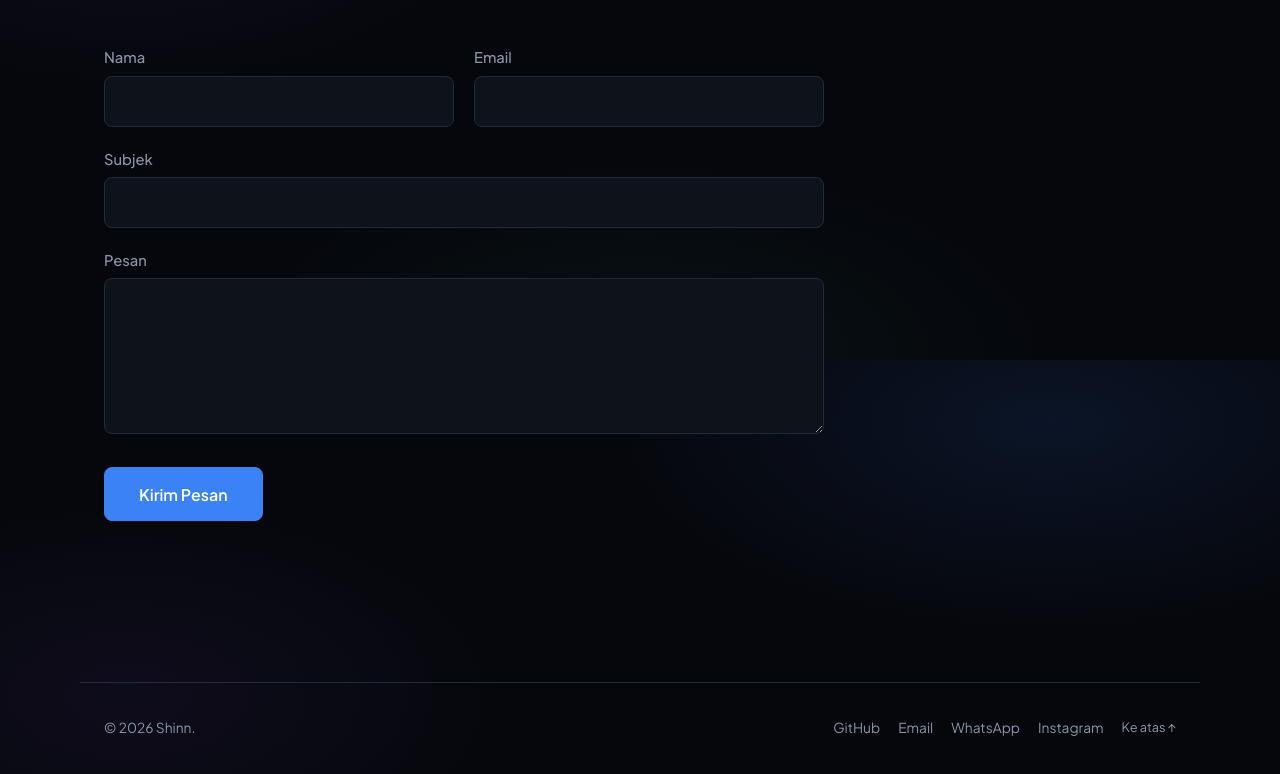
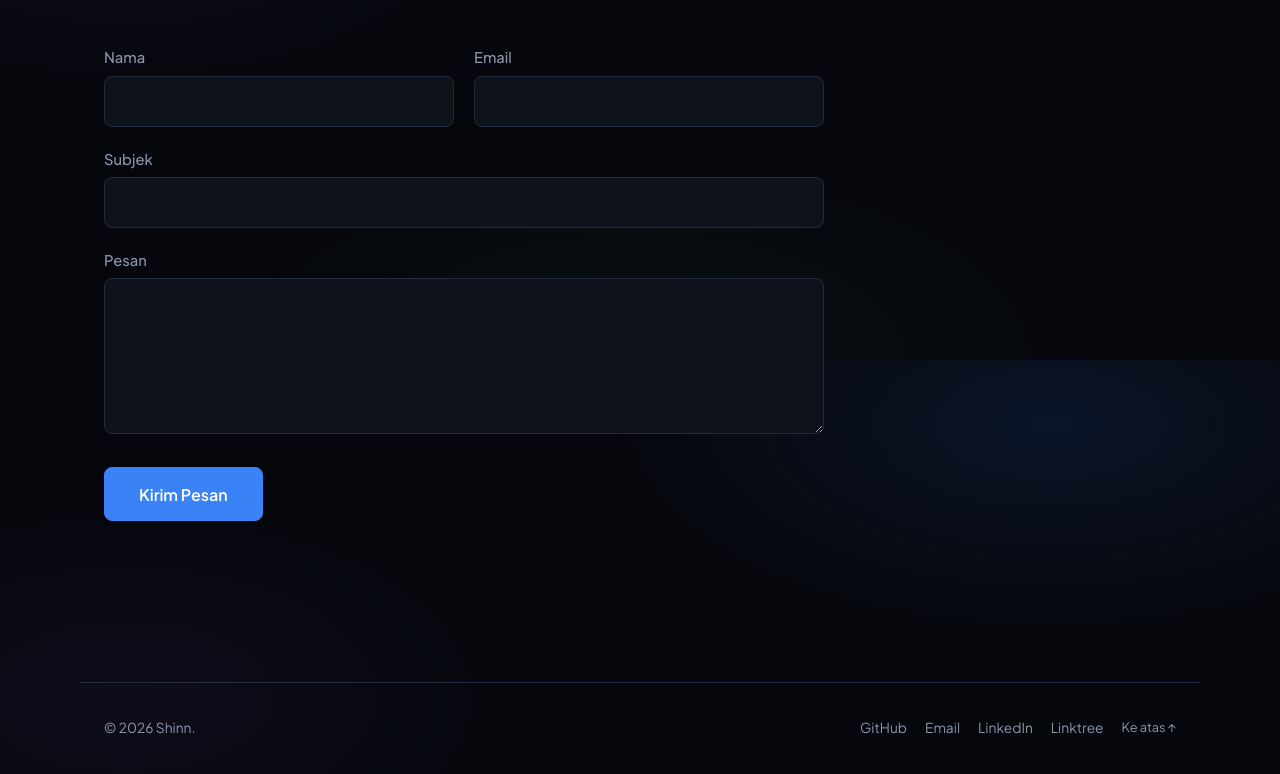
Before and after one commit to Shinn-coding/My-Porto, a plain HTML site: page index.html in a window 1280 px wide. Shown: the part 3640-4414 px from the top of the page. Drawn offline with Linux system fonts and the light colour scheme.

Commit message:
update portofolio

```diff
--- a/index.html
+++ b/index.html
@@ -368,8 +368,9 @@
         <a href="https://github.com/Shinn-coding" target="_blank" rel="noopener">GitHub</a>
         <a href="https://mail.google.com/mail/?view=cm&amp;fs=1&amp;to=wanstudent60@gmail.com" target="_blank"
           rel="noopener">Email</a>
-        <a href="https://wa.me/6285809950867" target="_blank" rel="noopener">WhatsApp</a>
-        <a href="https://www.instagram.com/shinn_matchalatte/" target="_blank" rel="noopener">Instagram</a>
+          <a href="https://www.linkedin.com/in/wan-muhammad-hafiz-abdillah-b2a8653b4/?isSelfProfile=true"
+            target="_blank" rel="noopener">LinkedIn</a>
+            <a href="https://linktr.ee/Shinn_Dev" target="_blank" rel="noopener">Linktree</a>
         <a href="#home" class="to-top">Ke atas ↑</a>
       </div>
     </div>
```
